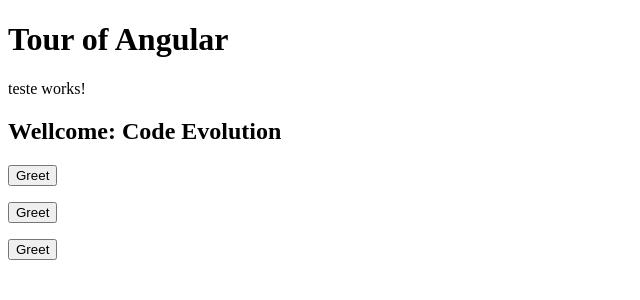
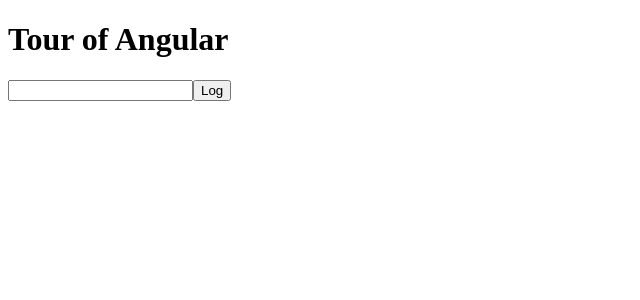
Before and after one commit to TiagoLima411/learning-angular5, an Angular app: page / in a window 1280 px wide. Shown: the top 300 px of the page, without its empty margins (0-640 px from the left). Built offline with nearby package versions, Linux system fonts and the light colour scheme.

Commit message:
Template References Variables

```diff
--- a/src/app/teste/teste.component.ts
+++ b/src/app/teste/teste.component.ts
@@ -3,21 +3,9 @@
 @Component({
   selector: 'app-teste',
   template: `
-    <p>
-      teste works!
-    </p>
-    <h2>Wellcome: {{name}}</h2>
-    <button (click)="clickou()">Greet</button>
-
-    <p>{{greeting}}</p>
-
-    <button (click)="getEvent($event)">Greet</button>
-
-    <p>{{showEvent}}</p>
-
-    <button (click)="anotherTest='variable inserted int html'">Greet</button>
-
-    <p>{{anotherTest}}</p>
+    <input #myInput type="text">
+    <button (click)="pegaValor(myInput)">Log</button>
+    <p>{{value}}</p>
   `,
   styles: [`
 
@@ -25,10 +13,7 @@
 })
 export class TesteComponent implements OnInit {
 
-  public name = 'Code Evolution'
-  public greeting = ''
-  public showEvent = ''
-  public anotherTest = ''
+  public value;
 
   constructor() { }
 
@@ -36,13 +21,16 @@
   }
 
   clickou() {
-    this.greeting = "CodeEvolution"
     console.log("Resposta do evento click");
   }
 
   getEvent(event){
-    this.showEvent = event.y;
     console.log(event);
   }
 
+  pegaValor(value){
+    this.value = value;
+    console.log(this.value);
+  }
+
 }
```
